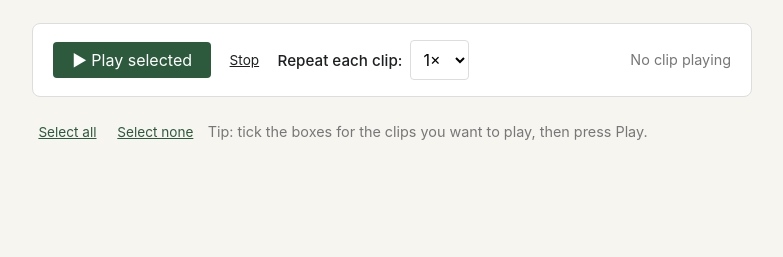
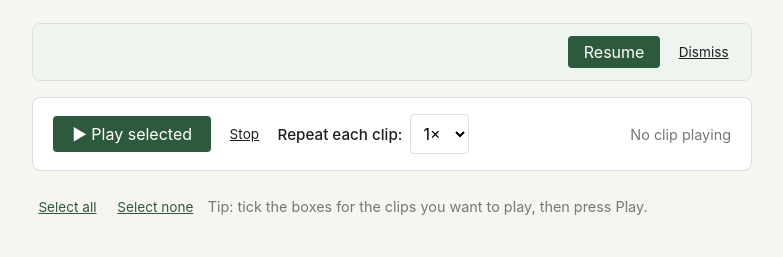
Before and after one commit to glenachulish/gshadow, a FastAPI app: template app/templates/collection.html in a window 1280 px wide. Shown: the part 126-383 px from the top of the page, without its empty margins (248-1031 px from the left). Run offline with FastAPI, Linux system fonts and the light colour scheme; the template is opened without the code that fills it, so the values that code supplies are empty.

Commit message:
Add per-device resume position to collection player

```diff
--- a/app/templates/collection.html
+++ b/app/templates/collection.html
@@ -25,6 +25,22 @@
     </p>
   {% endif %}
 
+  <style>
+    .resume-banner {
+      display: flex; align-items: center; gap: 0.75rem; flex-wrap: wrap;
+      background: #eef5ef; border: 1px solid var(--border); border-radius: 8px;
+      padding: 0.75rem 1rem; margin-bottom: 1rem;
+    }
+    .resume-banner span { color: var(--muted); margin-right: auto; }
+    .resume-banner button.play { padding: 0.4rem 1rem; margin: 0; }
+  </style>
+
+  <div class="resume-banner" id="resume-banner" hidden>
+    <span id="resume-text"></span>
+    <button class="play" id="resume-btn" type="button">Resume</button>
+    <button class="subtle" id="resume-dismiss" type="button">Dismiss</button>
+  </div>
+
   <div class="player" id="player">
     <div class="controls">
       <button class="play" id="play-btn" type="button">▶ Play selected</button>
@@ -49,7 +65,7 @@
     <span style="color: var(--muted);">Tip: tick the boxes for the clips you want to play, then press Play.</span>
   </div>
 
-  <div id="clips-list">
+  <div id="clips-list" data-slug="{{ collection.slug }}">
     {% for clip in clips %}
       <div class="clip-row" data-pos="{{ clip.position }}">
         <input type="checkbox" class="clip-cb"
@@ -91,6 +107,38 @@
   const clipsList = document.getElementById('clips-list');
   const selectAllBtn = document.getElementById('select-all');
   const selectNoneBtn = document.getElementById('select-none');
+
+  // --- Resume position (per-device, browser-only) ---------------------
+  // We store the position number of the last clip the listener FULLY
+  // completed (all repeats done), keyed by collection slug. On page load
+  // we offer to resume from there. Queue position only — no in-clip
+  // timestamp, no autoplay.
+  const slug = clipsList.dataset.slug || '';
+  const RESUME_KEY = slug ? ('gshadow:resume:' + slug) : '';
+  const resumeBanner = document.getElementById('resume-banner');
+  const resumeText = document.getElementById('resume-text');
+  const resumeBtn = document.getElementById('resume-btn');
+  const resumeDismiss = document.getElementById('resume-dismiss');
+
+  function saveResume(position) {
+    if (!RESUME_KEY) return;
+    try { localStorage.setItem(RESUME_KEY, String(position)); } catch (e) { /* ignore */ }
+  }
+
+  function readResume() {
+    if (!RESUME_KEY) return null;
+    let raw;
+    try { raw = localStorage.getItem(RESUME_KEY); } catch (e) { return null; }
+    if (raw === null) return null;
+    const n = parseInt(raw, 10);
+    return Number.isFinite(n) ? n : null;
+  }
+
+  function rowForPosition(position) {
+    return Array.from(clipsList.querySelectorAll('.clip-row'))
+      .find(r => parseInt(r.dataset.pos, 10) === position) || null;
+  }
+  // --------------------------------------------------------------------
 
   let queue = [];        // array of {filename, position, rowEl}
   let queueIndex = 0;    // which clip in the queue we're on
@@ -166,6 +214,10 @@
     if (playsLeft > 0) {
       playCurrent();
     } else {
+      // The current clip has finished all its repeats — record it as the
+      // last clip completed, then advance.
+      const finished = queue[queueIndex];
+      if (finished) saveResume(finished.position);
       queueIndex += 1;
       playsLeft = parseInt(repeatSelect.value, 10);
       playCurrent();
@@ -180,6 +232,54 @@
   selectNoneBtn.addEventListener('click', () => {
     clipsList.querySelectorAll('.clip-cb').forEach(cb => cb.checked = false);
   });
+
+  // --- Resume banner wiring -------------------------------------------
+  function hideBanner() { if (resumeBanner) resumeBanner.hidden = true; }
+
+  function offerResume() {
+    if (!resumeBanner) return;
+    const pos = readResume();
+    if (pos === null) return;
+    const row = rowForPosition(pos);
+    if (!row) return;  // stored clip no longer exists (collection changed)
+    resumeText.textContent =
+      'You last finished clip ' + String(pos).padStart(2, '0') + '.';
+    resumeBtn.textContent = 'Resume from clip ' + String(pos).padStart(2, '0');
+    resumeBanner.hidden = false;
+    // Gently highlight where you left off, without changing the queue.
+    clearHighlight();
+    row.classList.add('now-playing');
+    row.scrollIntoView({ block: 'center', behavior: 'smooth' });
+  }
+
+  if (resumeBtn) {
+    resumeBtn.addEventListener('click', () => {
+      const pos = readResume();
+      if (pos === null) { hideBanner(); return; }
+      // Tick clip N onward, untick everything before it. Leave Play to the user.
+      clipsList.querySelectorAll('.clip-cb').forEach(cb => {
+        const p = parseInt(cb.dataset.position, 10);
+        cb.checked = (p >= pos);
+      });
+      const row = rowForPosition(pos);
+      if (row) {
+        clearHighlight();
+        row.classList.add('now-playing');
+        row.scrollIntoView({ block: 'center', behavior: 'smooth' });
+      }
+      setStatus('Queue set from clip ' + String(pos).padStart(2, '0') + ' — press Play');
+      hideBanner();
+    });
+  }
+  if (resumeDismiss) {
+    resumeDismiss.addEventListener('click', () => {
+      clearHighlight();
+      hideBanner();
+    });
+  }
+
+  offerResume();
+  // --------------------------------------------------------------------
 })();
 </script>
 {% endblock %}
```
